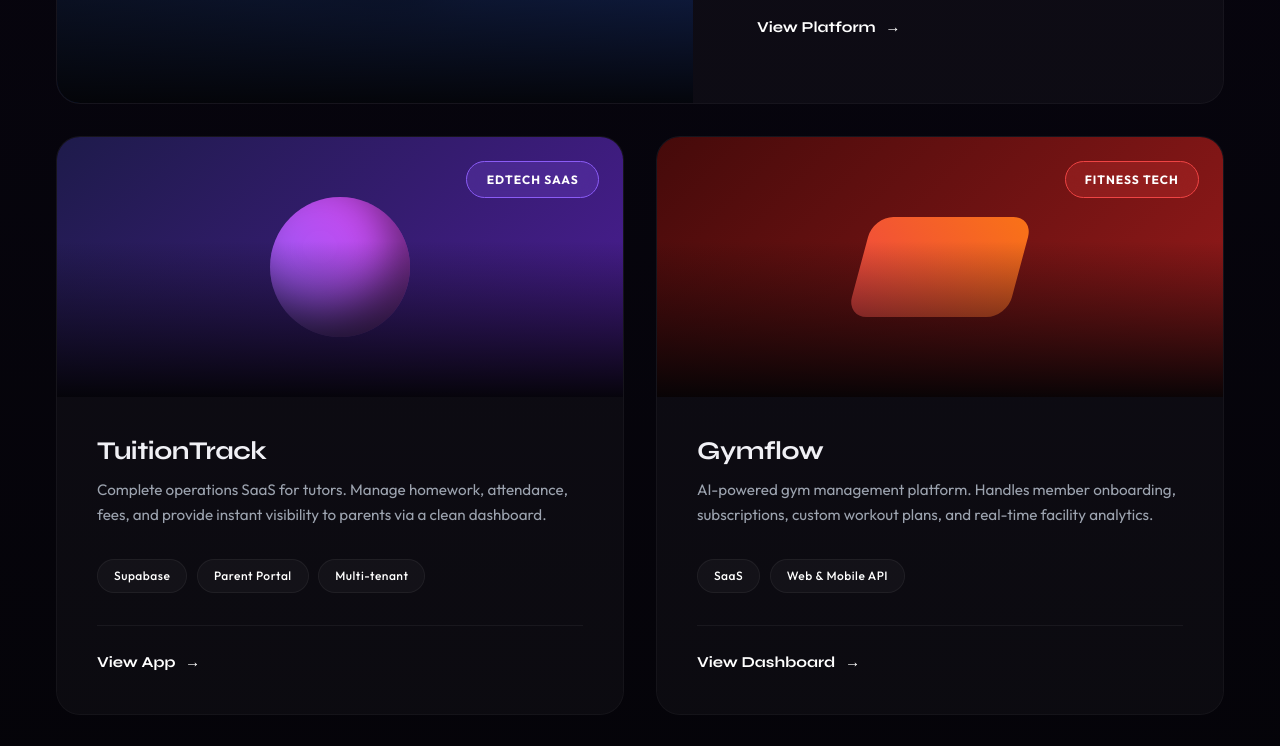
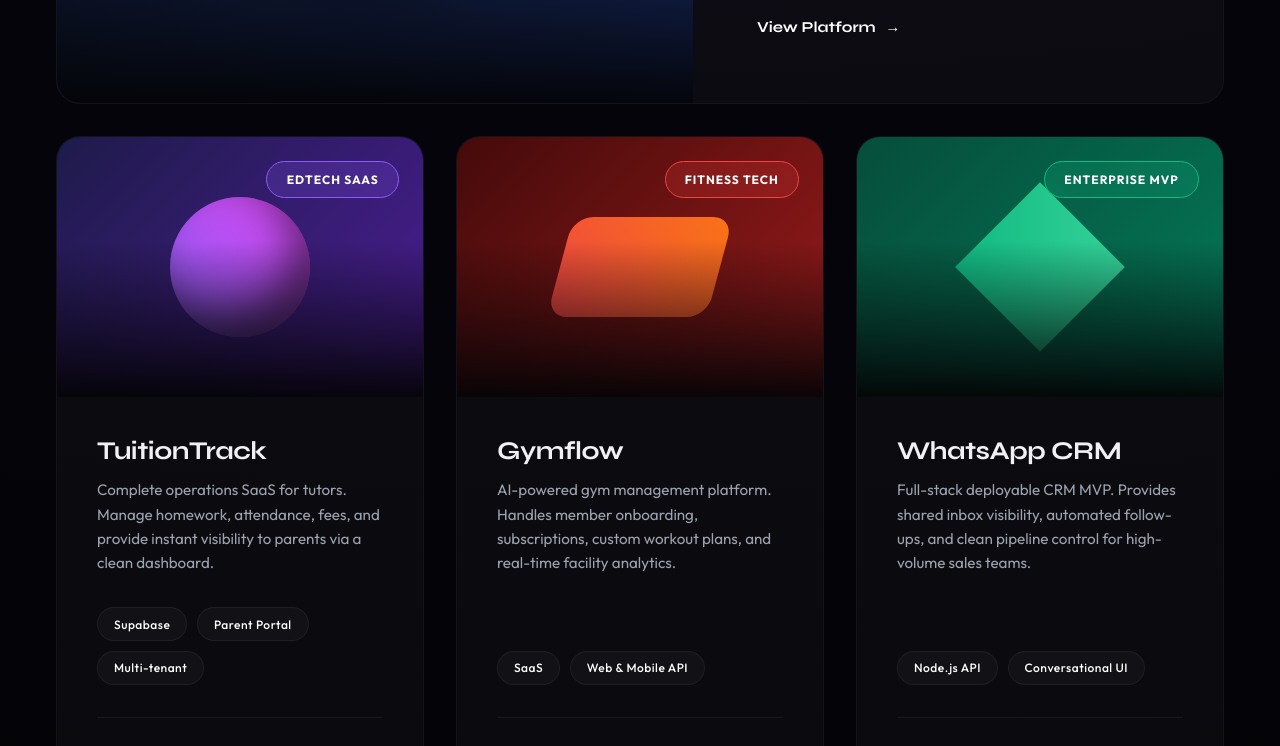
Before and after one commit to Warriorlegacy/Signhify, a Next.js app: page /agency in a window 1280 px wide. Shown: the part 2240-2986 px from the top of the page. Built offline with nearby package versions, Linux system fonts and the light colour scheme.

Commit message:
fix: guarantee all portfolio cards visible with opacity:1 important - nuclear fix

```diff
--- a/app/agency/page.tsx
+++ b/app/agency/page.tsx
@@ -301,19 +301,20 @@ export default function AgencyPage() {
         .glass-card p { color: var(--text-dim); font-size: 1rem; line-height: 1.7; }
 
         /* Portfolio Grid */
-        .pf-grid { display: grid; grid-template-columns: repeat(auto-fill, minmax(380px, 1fr)); gap: 2rem; }
+        .pf-grid { display: grid; grid-template-columns: repeat(auto-fill, minmax(320px, 1fr)); gap: 2rem; }
         .pf-card {
           background: var(--surface); border: 1px solid var(--border); border-radius: 24px; overflow: hidden;
           display: flex; flex-direction: column; text-decoration: none; color: var(--text); transition: all 0.5s;
-          position: relative;
+          position: relative; opacity: 1 !important; transform: none;
         }
+        .pf-category { grid-column: 1 / -1; margin-top: 2rem; padding-top: 2rem; border-top: 1px solid var(--border); display: block !important; opacity: 1 !important; transform: none !important; }
         .pf-card::before {
           content: ''; position: absolute; inset: 0; pointer-events: none;
           background: radial-gradient(800px circle at var(--mouse-x) var(--mouse-y), rgba(255,255,255,0.05), transparent 40%);
           opacity: 0; transition: opacity 0.5s; z-index: 3;
         }
         .pf-card:hover::before { opacity: 1; }
-        .pf-card:hover { transform: translateY(-10px); border-color: var(--accent-3); box-shadow: 0 20px 50px rgba(0, 229, 255, 0.15); }
+        .pf-card:hover { transform: translateY(-10px) !important; border-color: var(--accent-3); box-shadow: 0 20px 50px rgba(0, 229, 255, 0.15); }
 
         .pf-visual { height: 260px; display: flex; align-items: center; justify-content: center; position: relative; overflow: hidden; }
         .pf-overlay { position: absolute; inset: 0; background: linear-gradient(to bottom, transparent 40%, rgba(3,3,5,0.95)); z-index: 1; }
@@ -416,7 +417,6 @@ export default function AgencyPage() {
         .delay-1 { transition-delay: 0.1s; } .delay-2 { transition-delay: 0.2s; } .delay-3 { transition-delay: 0.3s; }
 
         /* Portfolio Category Dividers */
-        .pf-category { grid-column: 1 / -1; margin-top: 3rem; padding-top: 3rem; border-top: 1px solid var(--border); }
         .pf-category h4 { font-family: var(--font-heading); font-size: 0.85rem; text-transform: uppercase; letter-spacing: 3px; color: var(--accent-1); margin-bottom: 0.5rem; }
         .pf-category p { color: var(--text-dim); font-size: 0.9rem; margin-bottom: 0; }
 
@@ -556,7 +556,7 @@ export default function AgencyPage() {
 
           <div className="pf-grid">
             {/* GIGMIND (NEW) */}
-            <a href="https://gigmind-gamma.vercel.app/" target="_blank" className="pf-card pf-featured reveal">
+            <a href="https://gigmind-gamma.vercel.app/" target="_blank" className="pf-card pf-featured">
               <div className="pf-visual visual-gigmind">
                 <div className="shape"></div>
                 <div className="pf-overlay"></div>
@@ -575,7 +575,7 @@ export default function AgencyPage() {
             </a>
 
             {/* TUITIONTRACK (NEW) */}
-            <a href="https://tuitiontrack-app.vercel.app/" target="_blank" className="pf-card reveal delay-1">
+            <a href="https://tuitiontrack-app.vercel.app/" target="_blank" className="pf-card">
               <div className="pf-visual visual-tuition">
                 <div className="shape"></div>
                 <div className="pf-overlay"></div>
@@ -594,7 +594,7 @@ export default function AgencyPage() {
             </a>
 
             {/* GYMFLOW */}
-            <a href="https://gymflow-saas.vercel.app/" target="_blank" className="pf-card reveal delay-2">
+            <a href="https://gymflow-saas.vercel.app/" target="_blank" className="pf-card">
               <div className="pf-visual visual-gymflow">
                 <div className="shape"></div>
                 <div className="pf-overlay"></div>
@@ -612,7 +612,7 @@ export default function AgencyPage() {
             </a>
 
             {/* WHATSAPP CRM */}
-            <a href="https://frontend-omega-eight-zbfx853zu2.vercel.app" target="_blank" className="pf-card reveal delay-1">
+            <a href="https://frontend-omega-eight-zbfx853zu2.vercel.app" target="_blank" className="pf-card">
               <div className="pf-visual visual-crm">
                 <div className="shape"></div>
                 <div className="pf-overlay"></div>
```
